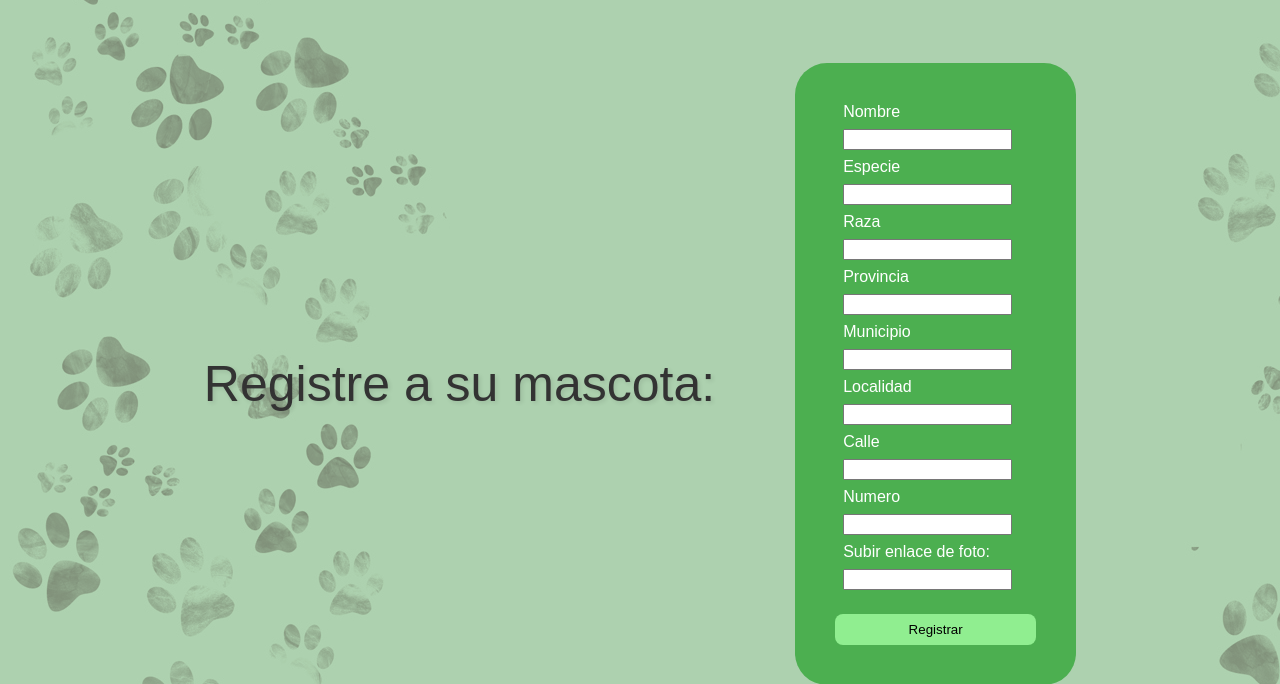
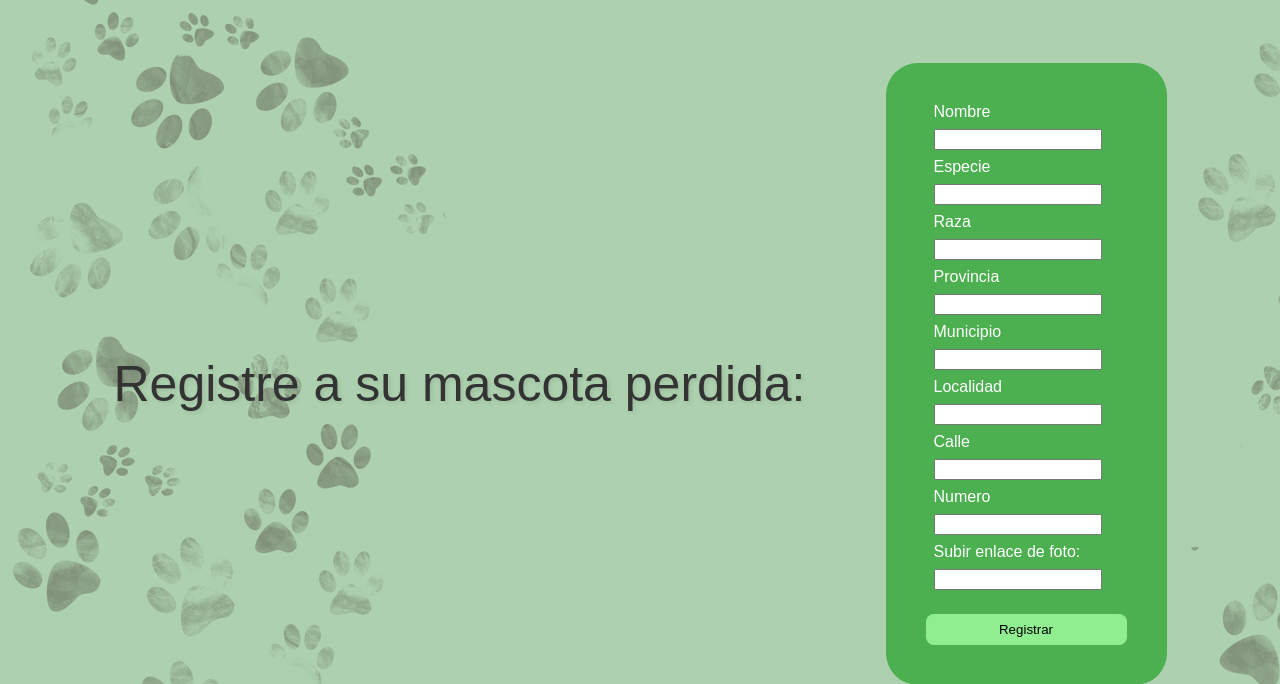
Before and after one commit to TomasPlaHozikian/TP-Mascotas-Perdidas, a Flask app: page /cargar_mascota in a window 1280 px wide. Shown: the part 107-791 px from the top of the page. Run offline with Flask 3, Linux system fonts and the light colour scheme; some libraries are stand-ins or nearby versions.

Commit message:
Me falto "perdida" en el template.

```diff
--- a/Front End/templates/registarmascota.html
+++ b/Front End/templates/registarmascota.html
@@ -3,7 +3,7 @@
 {% block content %}
 
 <div class="iniciar_sesion">
-    <div class="titulo_registro">Registre a su mascota:</div>
+    <div class="titulo_registro">Registre a su mascota perdida:</div>
     <form action="/cargar_mascota" id="animalForm" class="form_iniciar_sesion" method='POST'>
         <div>
             <label for="fnombre">Nombre</label>
```
